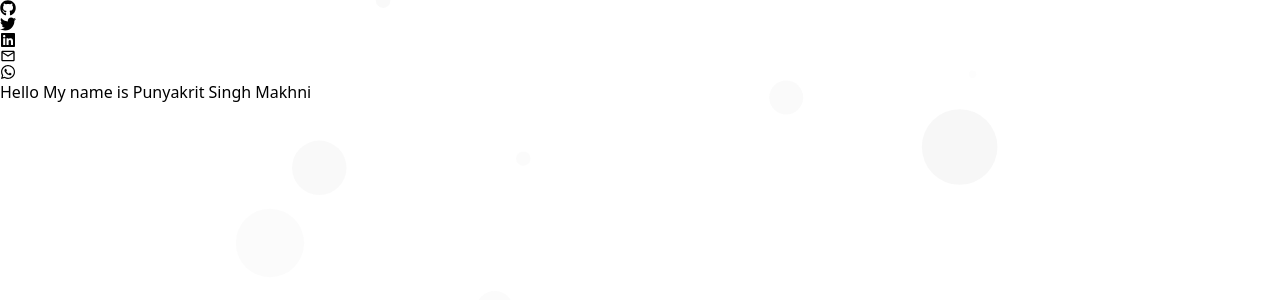
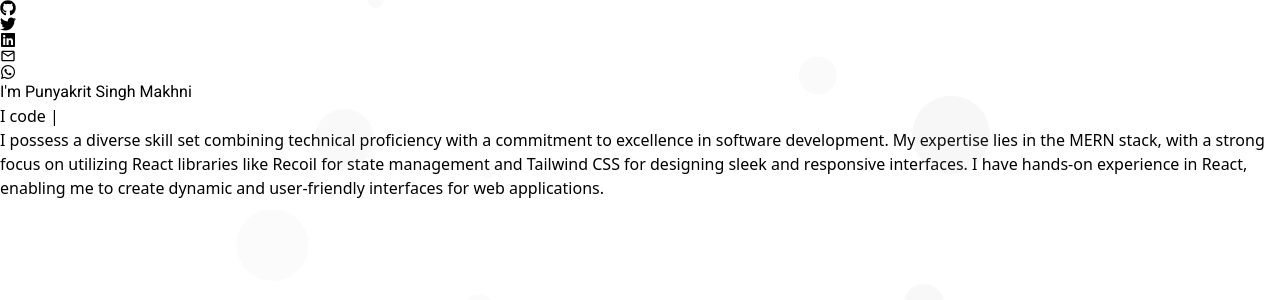
Before and after one commit to punyakrit/Portfolio, a React (Vite) app: page / in a window 1280 px wide. Shown: the top 300 px of the page. Built offline with nearby package versions, Linux system fonts and the light colour scheme.

Commit message:
home page

```diff
--- a/index.html
+++ b/index.html
@@ -4,6 +4,9 @@
     <meta charset="UTF-8" />
     <link rel="icon" type="image/svg+xml" href="/vite.svg" />
     <meta name="viewport" content="width=device-width, initial-scale=1.0" />
+    <link rel="preconnect" href="https://fonts.googleapis.com">
+<link rel="preconnect" href="https://fonts.gstatic.com" crossorigin>
+<link href="https://fonts.googleapis.com/css2?family=Noto+Sans+JP:wght@500&family=Roboto:ital,wght@0,100;0,300;0,400;0,500;0,700;0,900;1,100;1,300;1,400;1,500;1,700;1,900&display=swap" rel="stylesheet">
     <title>Punyakrit's Portfolio Website | Home Page</title>
   </head>
   <body>
--- a/package.json
+++ b/package.json
@@ -14,6 +14,7 @@
     "react-dom": "^18.2.0",
     "react-icons": "^5.0.1",
     "react-tsparticles": "^2.12.2",
+    "react-type-animation": "^3.2.0",
     "tsparticles-slim": "^2.12.0"
   },
   "devDependencies": {
--- a/src/components/MainSection.tsx
+++ b/src/components/MainSection.tsx
@@ -1,13 +1,35 @@
+import { TypeAnimation } from "react-type-animation";
 
 function MainSection() {
   return (
-    <div className='flex justify-center items-center h-screen'>
-        <div className='text-3xl'>
-      Hello My name is Punyakrit Singh Makhni
-
-        </div>
+    <div className="flex justify-center items-center h-screen flex-col">
+      <div
+        className="text-5xl font-bold font-serif"
+        style={{ fontFamily: "Roboto" }}
+      >
+        I'm Punyakrit Singh Makhni
+      </div>
+      <div className="text-4xl mt-5 ">
+        I code{" "}
+        <TypeAnimation
+        className="font-bold"
+          sequence={[
+            "Frontend Websites",
+            2000,
+            "Backend Servers",
+            2000,
+            "MERN Stack Applications",
+            2000,
+          ]}
+          wrapper="span"
+          speed={3}
+          repeat={Infinity}
+        />
+      </div>
+      <div className="mt-10  mx-56 text-lg text-white/60">
+      I possess a diverse skill set combining technical proficiency with a commitment to excellence in software development. My expertise lies in the MERN stack, with a strong focus on utilizing React libraries like Recoil for state management and Tailwind CSS for designing sleek and responsive interfaces. I have hands-on experience in React, enabling me to create dynamic and user-friendly interfaces for web applications.      </div>
     </div>
-  )
+  );
 }
 
-export default MainSection
+export default MainSection;
--- a/src/components/SideSocial.tsx
+++ b/src/components/SideSocial.tsx
@@ -3,8 +3,8 @@ import { MdOutlineEmail } from "react-icons/md";
 
 function SideSocial() {
   return (
-    <div className="fixed flex h-screen items-center ml-10">
-      <div className=" space-y-8 flex flex-col">
+    <div className="fixed flex h-screen items-center ml-10 ">
+      <div className=" space-y-8 flex flex-col bg-white/10 py-9 px-5 backdrop-blur-sm rounded-full">
         <a
           href="https://github.com/punyakrit"
           target="_blank"
```
Also changed, not shown: src/index.css (line endings or trailing spaces), 1 other file (tests, documents, lock files or other folders).
